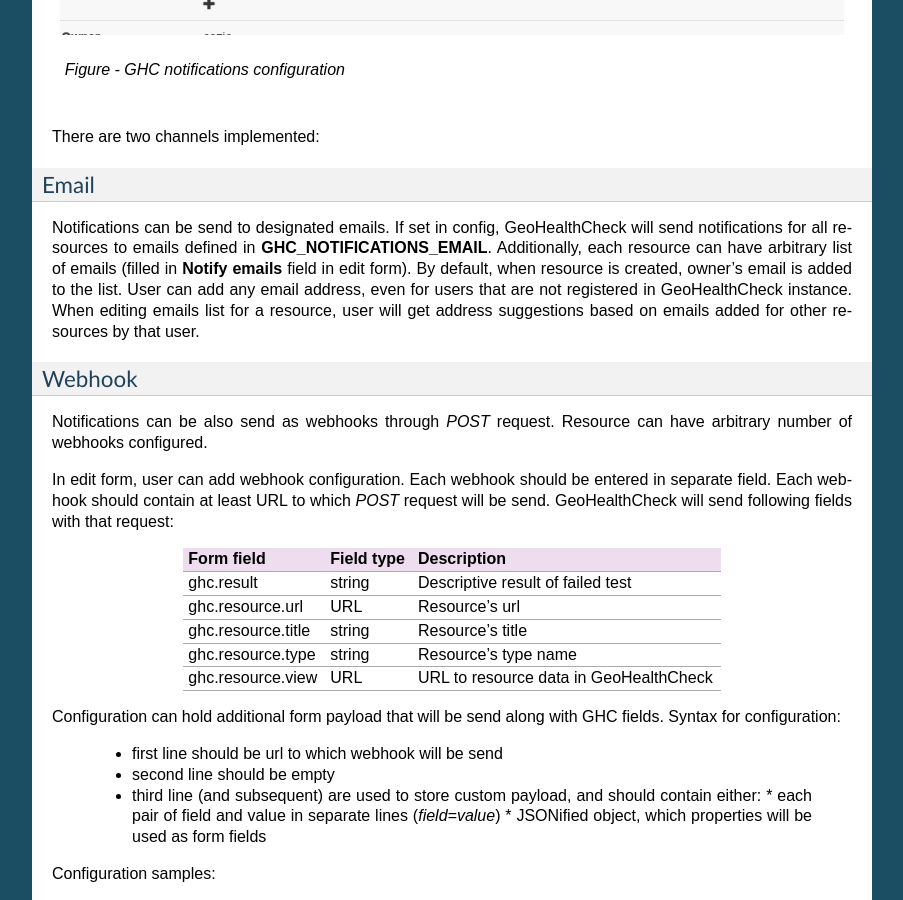
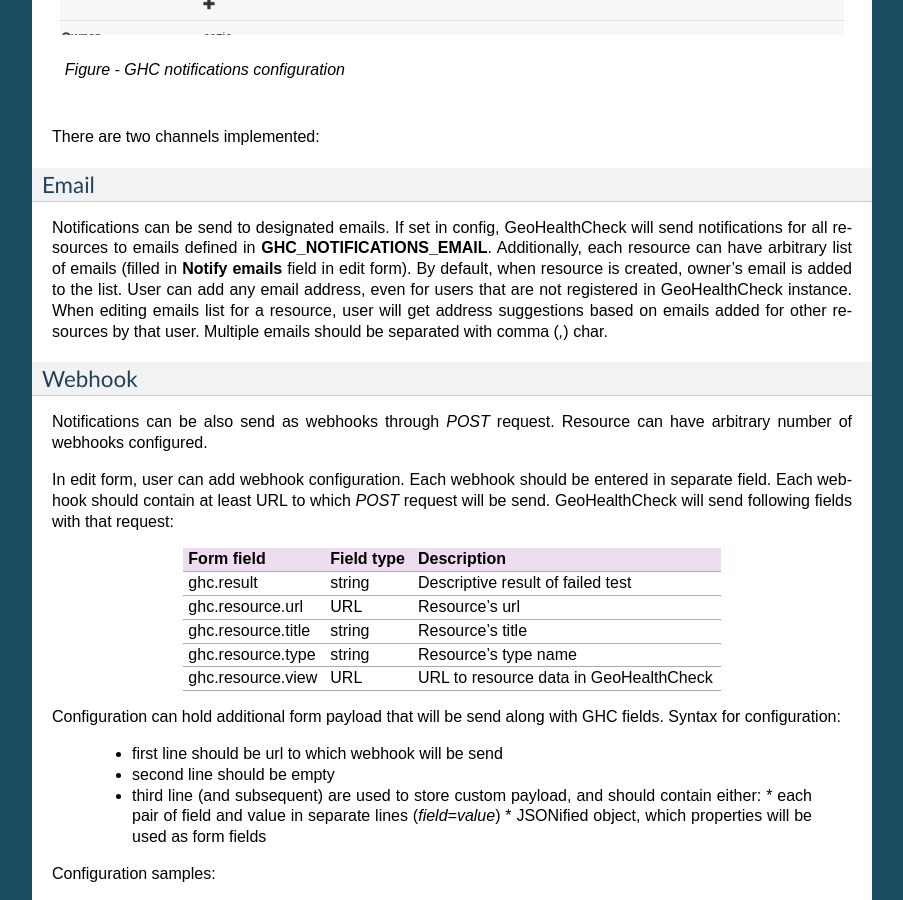
Before and after one commit to geopython/GeoHealthCheck, a Sphinx documentation site: the page built from docs/config.rst, in a window 1280 px wide and 900 px high, scrolled down 1837 px. Shown: the whole window, without its empty margins (198-1101 px from the left). Built offline with Sphinx 7.4.7, drawn with Linux system fonts in a browser that asks for light colours.

Commit message:
updated docs, translations #15

```diff
--- a/docs/config.rst
+++ b/docs/config.rst
@@ -96,7 +96,8 @@
 field in edit form). By default, when resource is created, owner's email is added to
 the list. User can add any email address, even for users that are not registered in
 GeoHealthCheck instance. When editing emails list for a resource, user will get address
-suggestions based on emails added for other resources by that user.
+suggestions based on emails added for other resources by that user. Multiple emails should
+be separated with comma (`,`) char.
 
 =======
 Webhook
```
Also changed, not shown: 7 other files.
